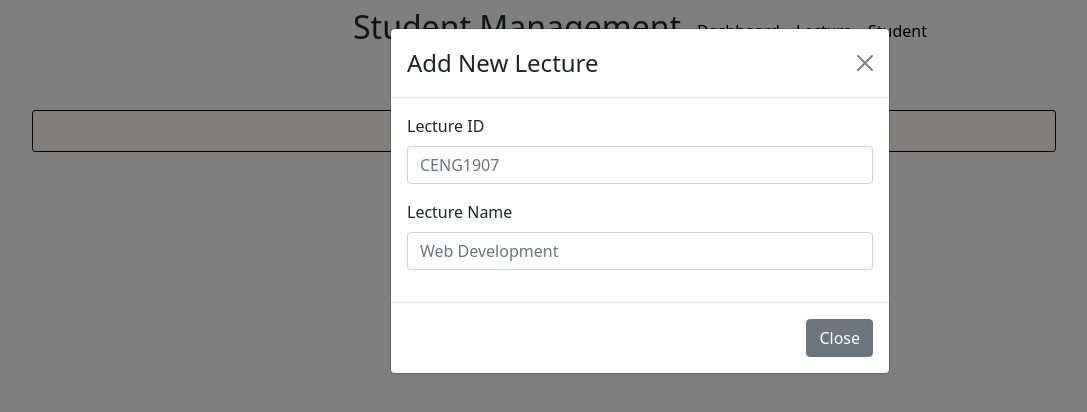
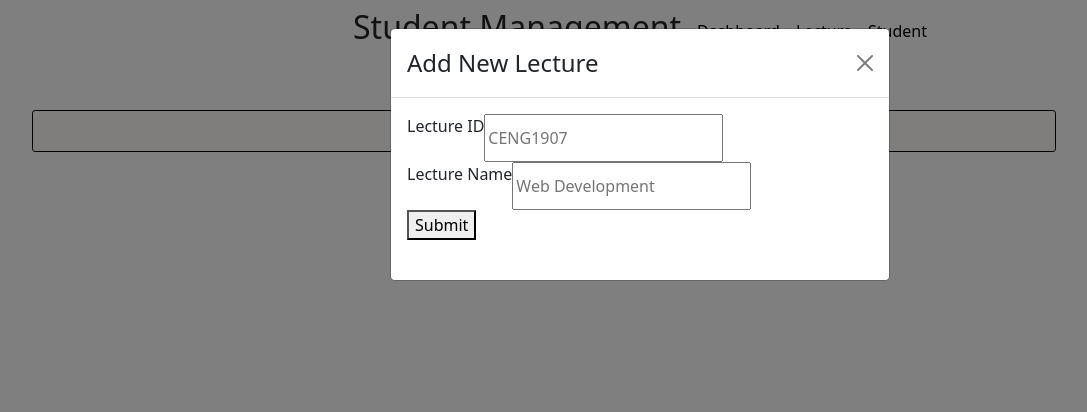
Before and after one commit to tugbayilmaz01/student-management, a React (Create React App) app: page / in a window 1280 px wide. Both pictures are taken after a click on the button "Add New Lecture". Shown: the top 412 px of the page, without its empty margins (0-1087 px from the left). Built offline with nearby package versions, Linux system fonts and the light colour scheme.

Commit message:
feat(form): added a modal form and onsubmit function

```diff
--- a/src/components/LectureModal.js
+++ b/src/components/LectureModal.js
@@ -1,9 +1,26 @@
+import { useState } from "react";
 import Form from "react-bootstrap/Form";
 import Modal from "react-bootstrap/Modal";
 import Button from "react-bootstrap/Button";
 import React from "react";
 
 function LectureModal(props) {
+  const handleSubmit = (event) => {
+    event.preventDefault();
+    handleNewLecture();
+
+    let lectureofstudents = {
+      lectureID: event.target.lectureID.value,
+      lecturename: event.target.lecturename.value,
+    };
+
+    console.log(lectureofstudents);
+  };
+
+  const handleNewLecture = (lectureofstudents) => {
+    props.setLecture(lectureofstudents);
+  };
+
   return (
     <>
       <Modal show={true} onHide={props.handleClose}>
@@ -11,26 +28,39 @@ function LectureModal(props) {
           <Modal.Title>Add New Lecture</Modal.Title>
         </Modal.Header>
         <Modal.Body>
-          <Form>
-            <Form.Group className="mb-3" controlId="exampleForm.ControlInput1">
-              <Form.Label>Lecture ID</Form.Label>
-              <Form.Control type="text" placeholder="CENG1907" autoFocus />
-            </Form.Group>
-            <Form.Group className="mb-3" controlId="exampleForm.ControlInput1">
-              <Form.Label>Lecture Name</Form.Label>
-              <Form.Control
+          <form onSubmit={handleSubmit}>
+            <label>
+              Lecture ID
+              <input
                 type="text"
+                id="lectureID"
+                name="lectureID"
+                placeholder="CENG1907"
+              />
+              <br />
+              <br />
+            </label>
+
+            <label>
+              Lecture Name
+              <input
+                type="text"
+                id="lecturename"
+                name="lectureame"
                 placeholder="Web Development"
-                autoFocus
               />
-            </Form.Group>
-          </Form>
+              <br />
+              <br />
+            </label>
+
+            <button className="submitbtn" type="submit">
+              Submit
+            </button>
+
+            <br />
+            <br />
+          </form>
         </Modal.Body>
-        <Modal.Footer>
-          <Button variant="secondary" onClick={props.handleClose}>
-            Close
-          </Button>
-        </Modal.Footer>
       </Modal>
     </>
   );
```
